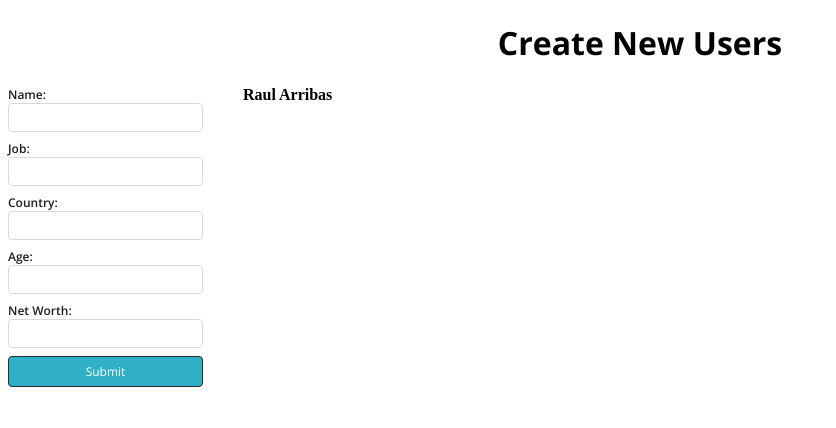
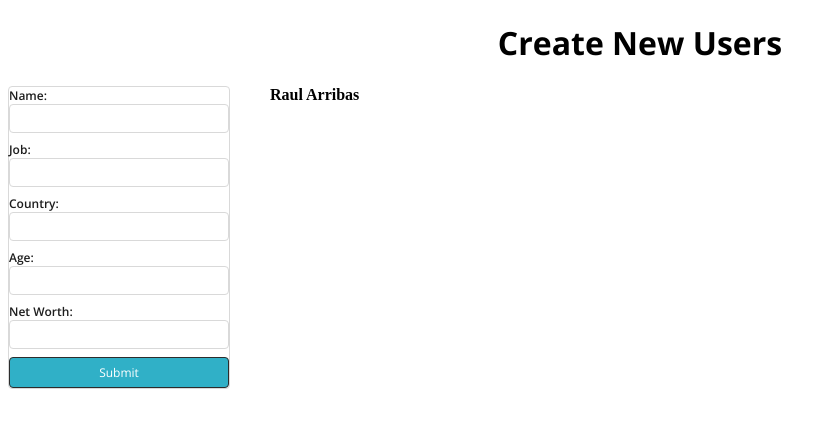
Before and after one commit to rarribas/create-new-users, a React (Vite) app: page / in a window 1280 px wide. Shown: the top 428 px of the page, without its empty margins (0-836 px from the left). Built offline with nearby package versions, Linux system fonts and the light colour scheme.

Commit message:
styling for form

```diff
--- a/src/components/Form.jsx
+++ b/src/components/Form.jsx
@@ -1,9 +1,10 @@
 import Button from "./Button";
+import styles from "./Form.module.scss";
 
 // eslint-disable-next-line react/prop-types
 export default function Form({onFormSubmit, children}){
   return (
-    <form onSubmit={onFormSubmit}>
+    <form className={styles['form']} onSubmit={onFormSubmit}>
       <div>
         {children}
       </div>
--- /dev/null
+++ b/src/components/Form.module.scss
@@ -0,0 +1,5 @@
+.form {
+  min-width: 220px;
+  border: 1px solid #d9d9d9;
+  border-radius: 4px;
+}
--- a/src/components/Input.module.scss
+++ b/src/components/Input.module.scss
@@ -1,4 +1,6 @@
 .form-control {
+  display: flex;
+  flex-direction: column;
   font-family: 'Open Sans', sans-serif;
   margin-bottom: 8px;
 
@@ -8,7 +10,6 @@
   }
 
   label{
-    display: block;
     font-size: 12px;
     font-weight: 600;
   }
```
